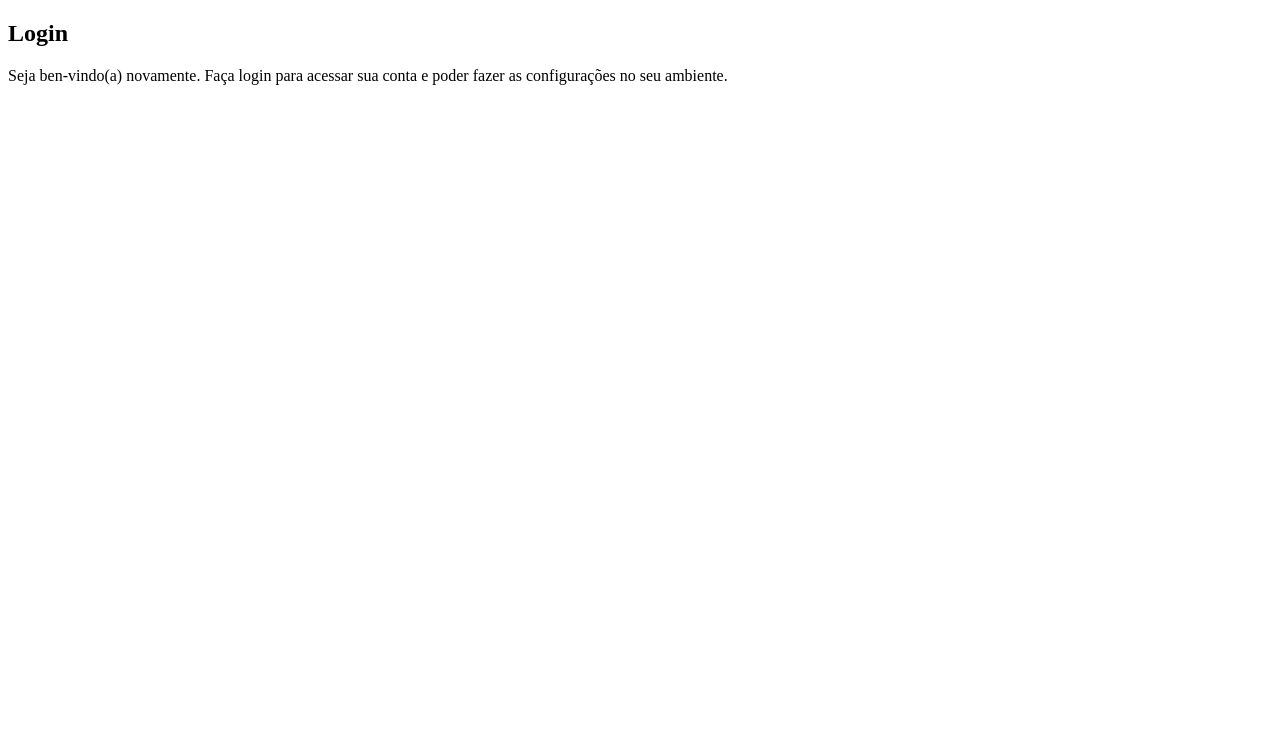
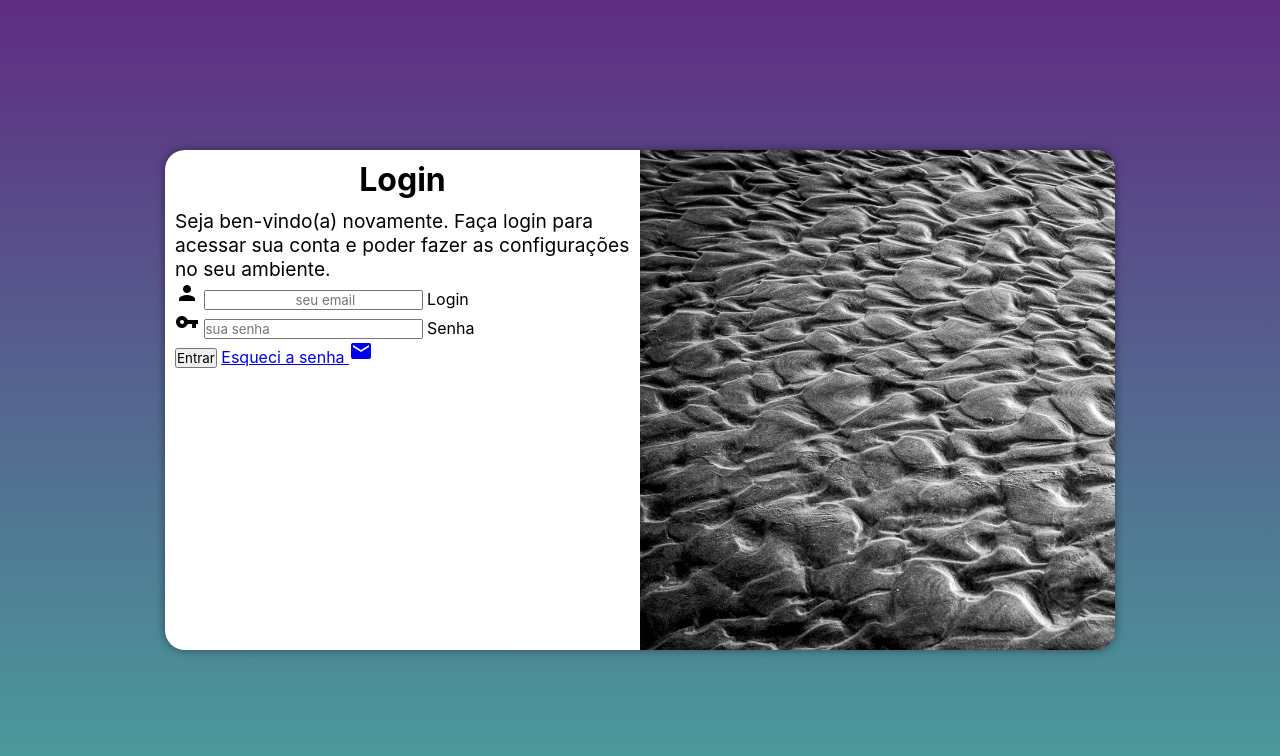
Before and after one commit to brunsilva97/projeto-login, a plain HTML site: page index.html in a window 1280 px wide. Drawn offline with Linux system fonts and the light colour scheme.

Commit message:
adicionei o formulario

```diff
--- /dev/null
+++ b/estilos/media-query.css
@@ -0,0 +1,53 @@
+@charset "UTF-8";
+
+@media screen and (min-width: 768px) and (max-width: 992px) {
+
+    body {
+        background-image: linear-gradient(to top, #49a09d, #5f2c82);
+    }
+
+    section#login {
+        width: 80vw;
+    }
+
+    section#login > div#imagem {
+        float: left;
+        width: 30%;
+        height: 100%;
+    }
+
+    section#login > div#formulario {
+        float: right;
+        width: 70%;
+    }
+}
+
+@media screen and (min-width: 993px) {
+
+    body {
+        background-image: linear-gradient(to top, #49a09d, #5f2c82);
+    }
+
+    section#login{
+        width: 950px;
+    }
+
+    section#login > div#imagem {
+        float: right;
+        width: 50%;
+        height: 100%;
+    }
+
+    section#login > div#formulario {
+        float: left;
+        width: 50%;
+    }
+
+    div#formulario > h1 {
+        font-size: 2em;
+    }
+
+    div#formulario > p {
+    font-size: 1.2em;
+    }
+}
--- a/estilos/style.css
+++ b/estilos/style.css
@@ -5,3 +5,60 @@
     Verde: #49a09d
     Lilás: #5f2c82
 */
+
+* {
+    font-family: -apple-system, BlinkMacSystemFont, 'Segoe UI', Roboto, Oxygen, Ubuntu, Cantarell, 'Open Sans', 'Helvetica Neue', sans-serif;
+    padding: 0px;
+    margin: 0px;
+    box-sizing: border-box;
+}
+
+body, html {
+    background-color: #5f2c82;
+    height: 100vh;
+    width: 100vw;
+}
+
+main {
+    position: relative;
+    height: 100vh;
+    width: 100vw;
+}
+
+section#login {
+    position: absolute;
+    top: 50%;
+    left: 50%;
+    transform: translate(-50%, -50%);
+    overflow: hidden;
+
+    background-color: white;
+    width: 250px;
+    height: 500px;
+    border-radius: 20px;
+    box-shadow: 0px 0px 10px rgba(0, 0, 0, 0.450);
+
+    transition: width .3s, height .3s;
+    transition-timing-function: ease;
+}
+
+section#login > div#imagem {
+    background: #5f2c82 url(../imagens/pexels-who0ne-37223818.jpg) no-repeat;
+    height: 200px;
+    background-size: cover;
+    display: block;
+}
+
+section#login > div#formulario {
+    padding: 10px;
+    display: block;
+}
+
+div#formulario > h1 {
+    text-align: center;
+    margin-bottom: 10px;
+}
+
+div#formulario > p {
+    font-size: 0.8em;
+}
--- a/index.html
+++ b/index.html
@@ -4,7 +4,9 @@
     <meta charset="UTF-8">
     <meta name="viewport" content="width=device-width, initial-scale=1.0">
     <title>Login</title>
+    <link href="https://fonts.googleapis.com/icon?family=Material+Icons" rel="stylesheet">
     <link rel="stylesheet" href="estilos/style.css">
+    <link rel="stylesheet" href="estilos/media-query.css">
 </head>
 <body>
     <main>
@@ -15,8 +17,22 @@
             <div id="formulario">
                 <h1>Login</h1>
                 <p>Seja ben-vindo(a) novamente. Faça login para acessar sua conta e poder fazer as configurações no seu ambiente.</p>
-                <form action="login.php" method="post">
+                <form action="login.php" method="post" autocomplete="on">
 
+                    <div class="campo">
+                        <i class="material-icons">person</i>
+                        <input type="email" name="login" id="ilogin" placeholder="
+                        seu email" autocomplete="email" required maxlength="30">
+                        <label for="ilogin">Login</label>
+                    </div>
+
+                    <div class="campo">
+                        <i class="material-icons">vpn_key</i>
+                        <input type="password" name="senha" id="isenha" placeholder="sua senha" autocomplete="current-password" required minlength="8" maxlength="20">
+                        <label for="isenha">Senha</label>
+                    </div>
+                    <input type="submit" value="Entrar">
+                    <a href="esqueci.html">Esqueci a senha <i class="material-icons">mail</i></a>
                 </form>
             </div>
         </section>
```
